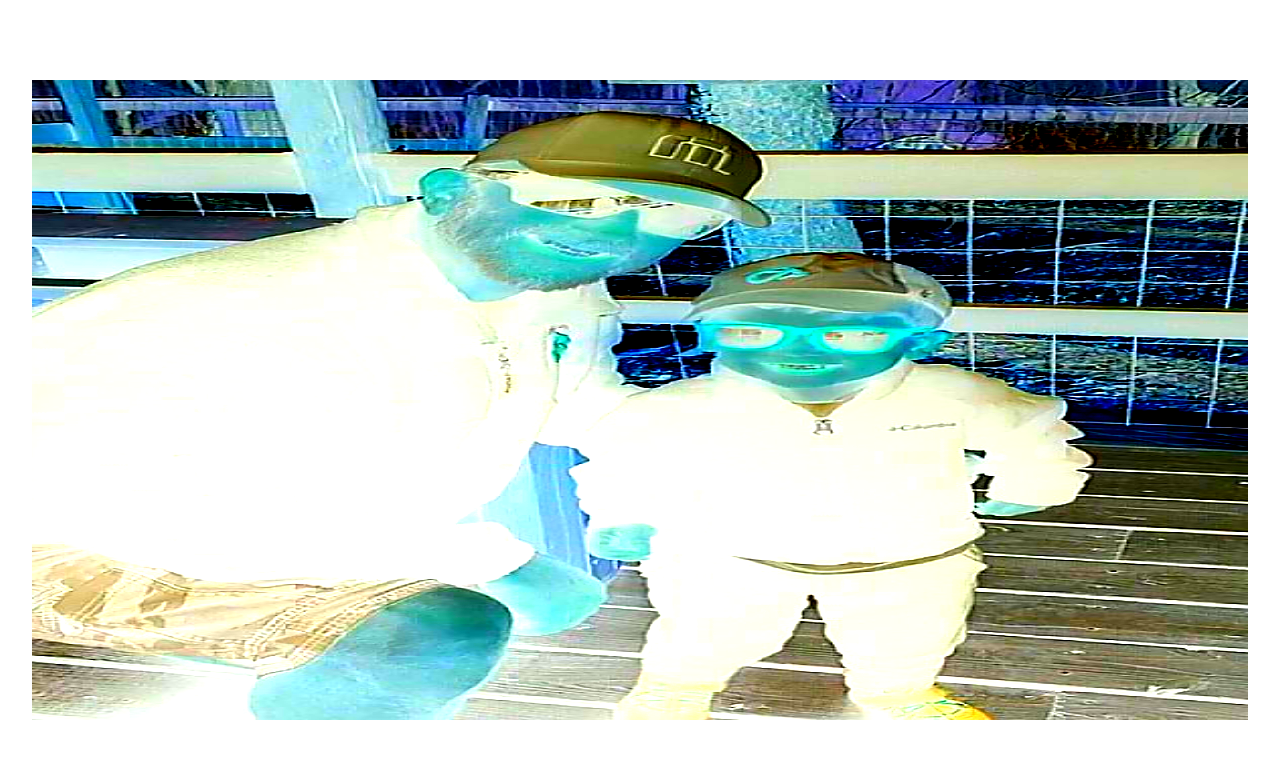
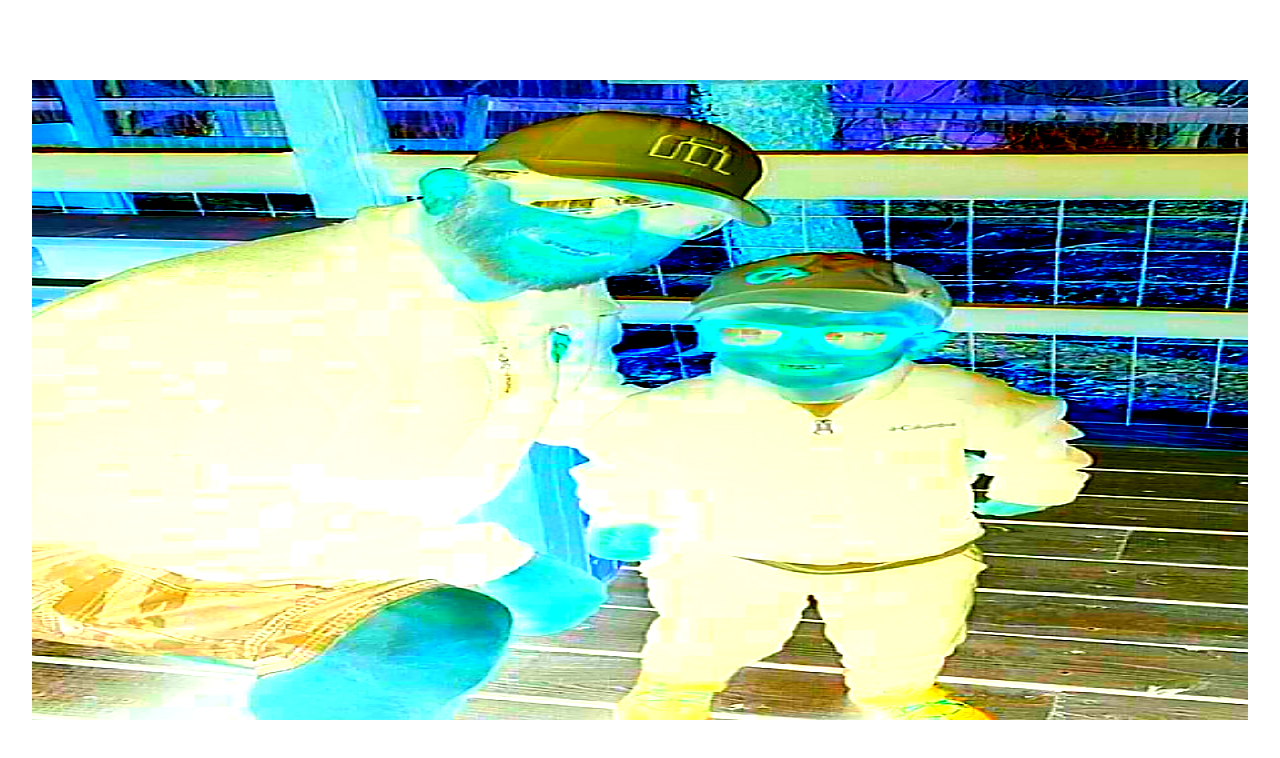
Before and after one commit to CFloy66-v12o/project-warren, a plain HTML site: page index.html in a window 1280 px wide. Drawn offline with Linux system fonts and the light colour scheme.

Commit message:
changed some values

```diff
--- a/resources/css/style.css
+++ b/resources/css/style.css
@@ -24,6 +24,6 @@ div::before {
   background: url("../../resources/images/bubs&me2_opt.jpg");
   background-position: top left;
   background-size: 100% 100%;
-  filter: saturate(3) contrast(150%) invert(4);
+  filter: saturate(6) contrast(150%) invert(10);
   mix-blend-mode: multiply;
 }
```
